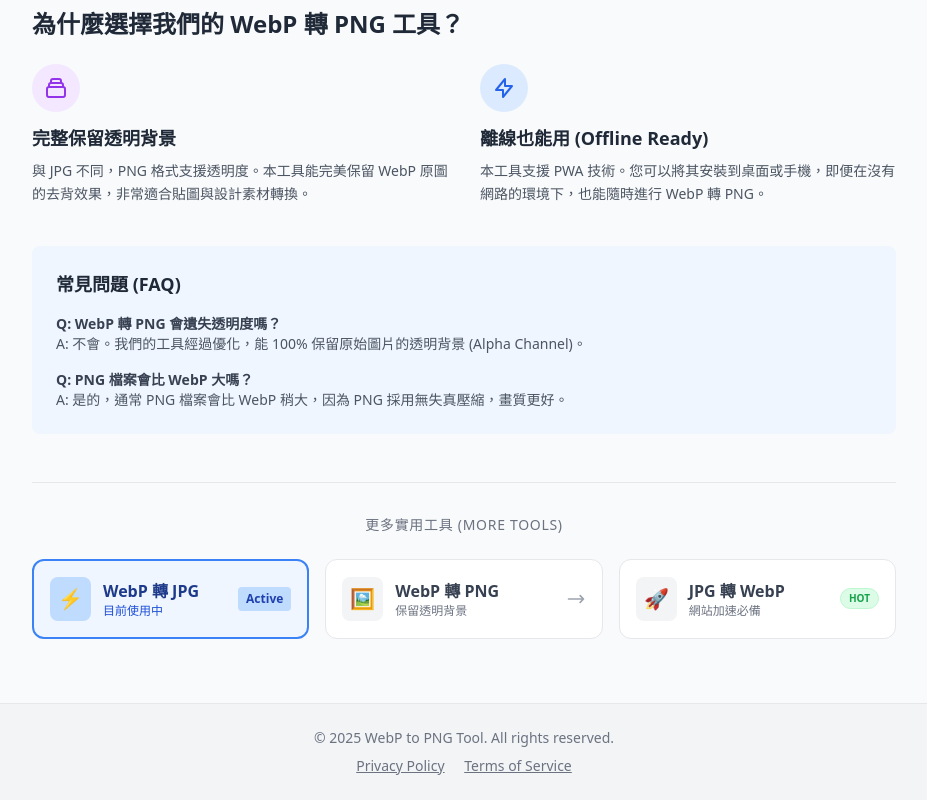
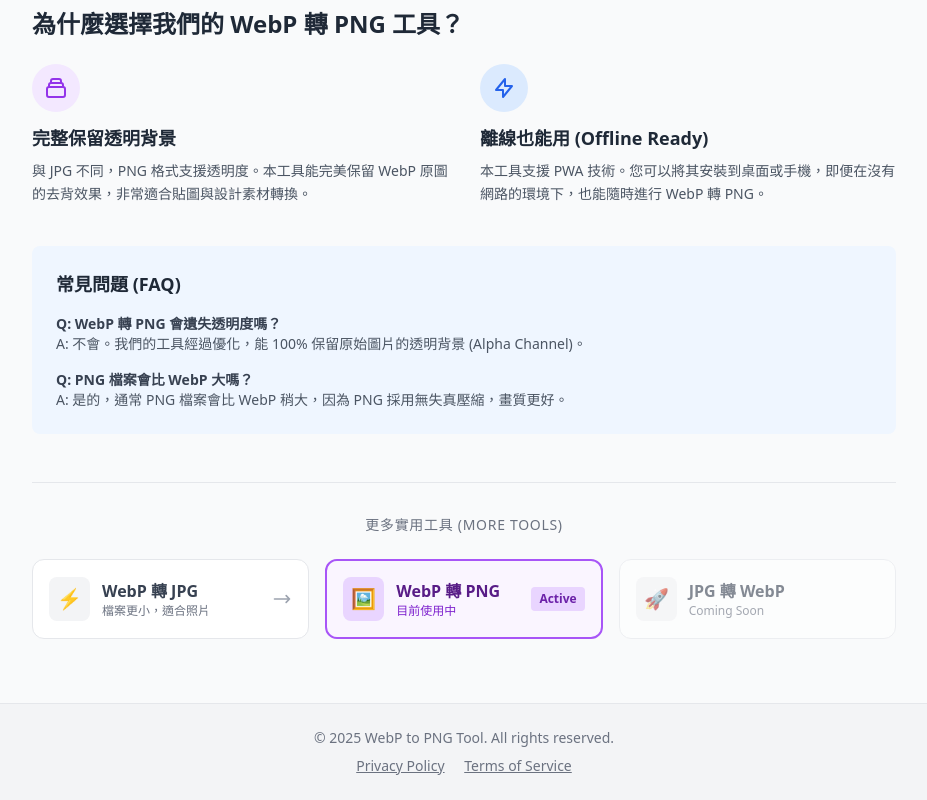
Before and after one commit to richfreeman0001/webp-to-png, a plain HTML site: page index.html in a window 1280 px wide. Shown: the part 519-1319 px from the top of the page, without its empty margins (176-1103 px from the left). Drawn offline with nearby package versions, Linux system fonts and the light colour scheme.

Commit message:
Fix active state in footer links

```diff
--- a/index.html
+++ b/index.html
@@ -131,44 +131,43 @@
 
             <div class="grid grid-cols-1 md:grid-cols-2 lg:grid-cols-3 gap-4">
 
-                <div class="bg-blue-50 border-2 border-blue-500 p-4 rounded-xl flex items-center justify-between cursor-default">
+                <a href="https://webp-to-jpg.inisyght.online" class="group bg-white border border-gray-200 hover:border-blue-400 hover:shadow-md p-4 rounded-xl flex items-center justify-between transition-all">
                     <div class="flex items-center gap-3">
-                        <div class="bg-blue-200 p-2 rounded-lg"><span class="text-xl">⚡</span></div>
+                        <div class="bg-gray-100 group-hover:bg-blue-100 p-2 rounded-lg transition-colors">
+                            <span class="text-xl">⚡</span>
+                        </div>
                         <div>
-                            <h4 class="font-bold text-blue-900">WebP 轉 JPG</h4>
-                            <p class="text-xs text-blue-700">目前使用中</p>
+                            <h4 class="font-bold text-gray-700 group-hover:text-blue-600 transition-colors">WebP 轉 JPG</h4>
+                            <p class="text-xs text-gray-500">檔案更小，適合照片</p>
                         </div>
                     </div>
-                    <span class="text-xs font-bold bg-blue-200 text-blue-800 px-2 py-1 rounded">Active</span>
+                    <svg class="w-5 h-5 text-gray-400 group-hover:text-blue-500 transform group-hover:translate-x-1 transition-all" fill="none" stroke="currentColor" viewBox="0 0 24 24"><path stroke-linecap="round" stroke-linejoin="round" stroke-width="2" d="M17 8l4 4m0 0l-4 4m4-4H3"></path></svg>
+                </a>
+
+                <div class="bg-purple-50 border-2 border-purple-500 p-4 rounded-xl flex items-center justify-between cursor-default">
+                    <div class="flex items-center gap-3">
+                        <div class="bg-purple-200 p-2 rounded-lg"><span class="text-xl">🖼️</span></div>
+                        <div>
+                            <h4 class="font-bold text-purple-900">WebP 轉 PNG</h4>
+                            <p class="text-xs text-purple-700">目前使用中</p>
+                        </div>
+                    </div>
+                    <span class="text-xs font-bold bg-purple-200 text-purple-800 px-2 py-1 rounded">Active</span>
                 </div>
 
-                <a href="https://webp-to-png.inisyght.online" class="group bg-white border border-gray-200 hover:border-purple-400 hover:shadow-md p-4 rounded-xl flex items-center justify-between transition-all">
-                    <div class="flex items-center gap-3">
-                        <div class="bg-gray-100 group-hover:bg-purple-100 p-2 rounded-lg transition-colors">
-                            <span class="text-xl">🖼️</span>
-                        </div>
-                        <div>
-                            <h4 class="font-bold text-gray-700 group-hover:text-purple-600 transition-colors">WebP 轉 PNG</h4>
-                            <p class="text-xs text-gray-500">保留透明背景</p>
-                        </div>
-                    </div>
-                    <svg class="w-5 h-5 text-gray-400 group-hover:text-purple-500 transform group-hover:translate-x-1 transition-all" fill="none" stroke="currentColor" viewBox="0 0 24 24"><path stroke-linecap="round" stroke-linejoin="round" stroke-width="2" d="M17 8l4 4m0 0l-4 4m4-4H3"></path></svg>
-                </a>
-
-                <a href="https://jpg-to-webp.inisyght.online" class="group bg-white border border-gray-200 hover:border-green-400 hover:shadow-md p-4 rounded-xl flex items-center justify-between transition-all">
+                <a href="https://jpg-to-webp.inisyght.online" class="group bg-white border border-gray-200 hover:border-green-400 hover:shadow-md p-4 rounded-xl flex items-center justify-between transition-all opacity-60 hover:opacity-100">
                     <div class="flex items-center gap-3">
                         <div class="bg-gray-100 group-hover:bg-green-100 p-2 rounded-lg transition-colors">
                             <span class="text-xl">🚀</span>
                         </div>
                         <div>
                             <h4 class="font-bold text-gray-700 group-hover:text-green-600 transition-colors">JPG 轉 WebP</h4>
-                            <p class="text-xs text-gray-500">網站加速必備</p>
+                            <p class="text-xs text-gray-500">Coming Soon</p>
                         </div>
                     </div>
-                    <span class="text-[10px] font-bold bg-green-100 text-green-600 px-2 py-0.5 rounded-full border border-green-200">HOT</span>
                 </a>
 
-                </div>
+            </div>
         </section>
 
     </main>
```
